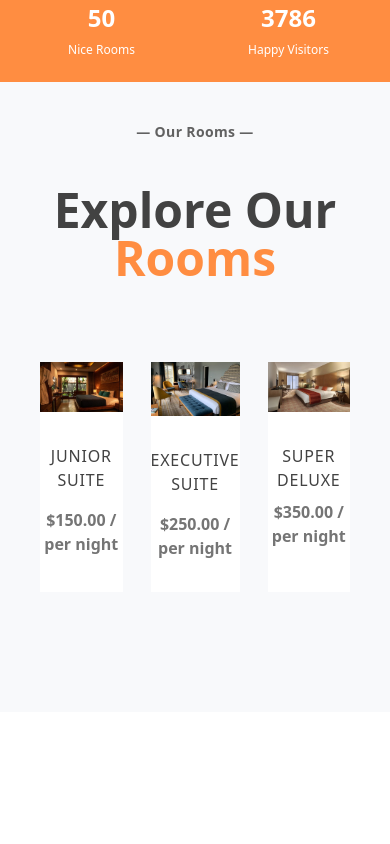
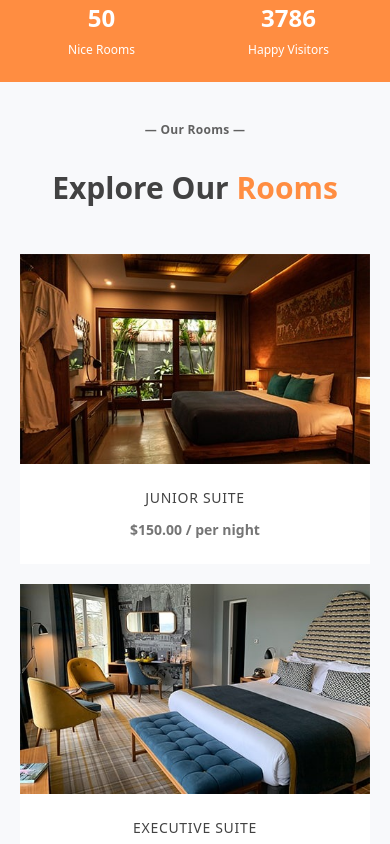
Before and after one commit to AnastasiiaBodnar/hotel-landing, a Vue app: page / in a window 390 px wide. Shown: the part 2140-2984 px from the top of the page. Before the commit the page ends 2852 px from the top, so only its background shows below. Built offline with nearby package versions, Linux system fonts and the light colour scheme.

Commit message:
feat: add rooms section with responsiveness

```diff
--- a/src/components/RoomsSection.vue
+++ b/src/components/RoomsSection.vue
@@ -5,37 +5,36 @@ import room3Image from '../assets/room3.jpg'
 </script>
 
 <template>
-    <section id="rooms" class="pt-10 bg-background pb-10">
-        <div class="px-10 text-center mb-11">
-            <p class="text-title text-sm font-semibold tracking-wide">
+    <section id="rooms" class="pt-10 lg:pt-16 bg-background pb-10 lg:pb-20">
+        <div class="px-5 md:px-10 text-center mb-8 lg:mb-11">
+            <p class="text-title text-xs md:text-sm font-semibold tracking-wide">
                 — Our Rooms —
             </p>
         </div>
 
-        <div class="px-10 text-center mb-20">
-            <h2 class="text-heading text-5xl font-bold mt-5 mb-20">
+        <div class="px-5 md:px-10 text-center mb-12 md:mb-16 lg:mb-20">
+            <h2 class="text-heading text-3xl md:text-4xl lg:text-5xl font-bold mt-3 md:mt-5">
                 Explore Our <span class="text-primary">Rooms</span>
             </h2>
-
         </div>
 
-        <div class=" flex justify-center gap-7 mx-auto px-10 grid-cols-3 max-w-7xl mb-20">
-            <div class="bg-white text-center">
-                <img :src="room1Image" alt="Junior Suite">
-                <h3 class="text-heading text-base font-medium uppercase tracking-wider mb-4 mt-8">Junior Suite</h3>
-                <p class="text-price font-semibold mb-8">$150.00 / per night</p>
+        <div class="flex flex-col md:flex-row justify-center gap-5 md:gap-6 lg:gap-7 mx-auto px-5 md:px-10 max-w-7xl mb-12 md:mb-16 lg:mb-20">
+            <div class="bg-white text-center w-full md:w-1/3">
+                <img :src="room1Image" alt="Junior Suite" class="w-full h-auto">
+                <h3 class="text-heading text-sm md:text-base font-medium uppercase tracking-wider mb-3 md:mb-4 mt-6 md:mt-8">Junior Suite</h3>
+                <p class="text-price font-semibold mb-6 md:mb-8 text-sm md:text-base">$150.00 / per night</p>
             </div>
 
-             <div class="bg-white text-center">
-                <img :src="room2Image" alt="Executive Suite">
-                <h3 class="text-heading text-base font-medium uppercase tracking-wider mb-4 mt-8">Executive Suite</h3>
-                <p class="text-price font-semibold mb-8">$250.00 / per night</p>
+            <div class="bg-white text-center w-full md:w-1/3">
+                <img :src="room2Image" alt="Executive Suite" class="w-full h-auto">
+                <h3 class="text-heading text-sm md:text-base font-medium uppercase tracking-wider mb-3 md:mb-4 mt-6 md:mt-8">Executive Suite</h3>
+                <p class="text-price font-semibold mb-6 md:mb-8 text-sm md:text-base">$250.00 / per night</p>
             </div>
 
-             <div class="bg-white text-center">
-                <img :src="room3Image" alt="Super Deluxe">
-                <h3 class="text-heading text-base font-medium uppercase tracking-wider mb-2 mt-8">Super Deluxe</h3>
-                <p class="text-price font-semibold mb-8">$350.00 / per night</p>
+            <div class="bg-white text-center w-full md:w-1/3">
+                <img :src="room3Image" alt="Super Deluxe" class="w-full h-auto">
+                <h3 class="text-heading text-sm md:text-base font-medium uppercase tracking-wider mb-3 md:mb-4 mt-6 md:mt-8">Super Deluxe</h3>
+                <p class="text-price font-semibold mb-6 md:mb-8 text-sm md:text-base">$350.00 / per night</p>
             </div>
         </div>
     </section>
```
